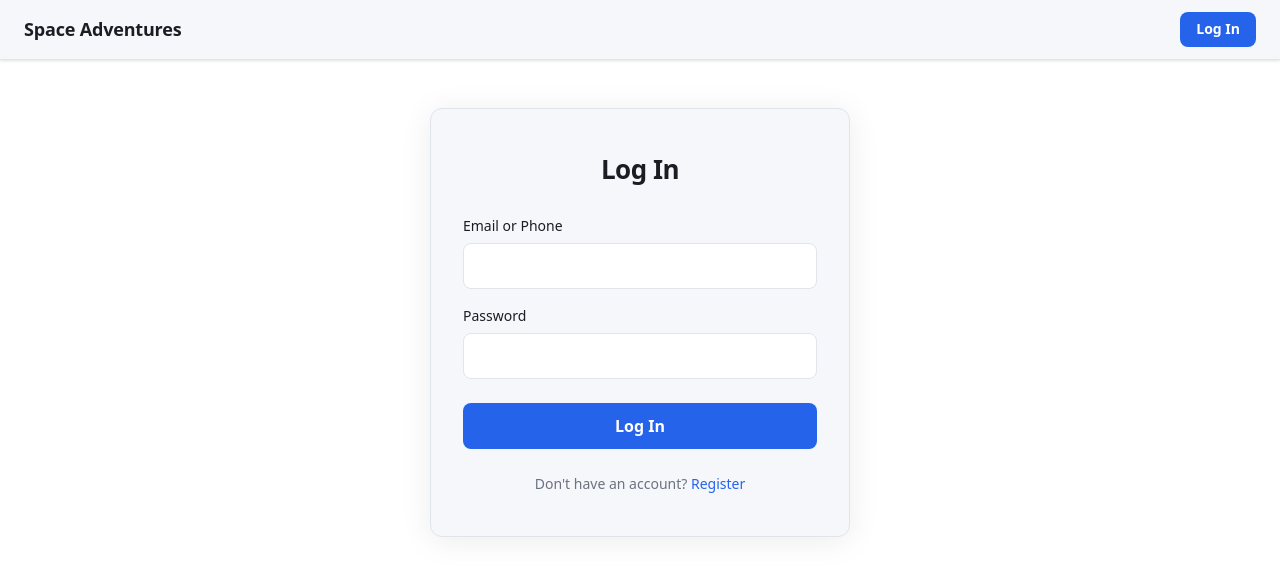
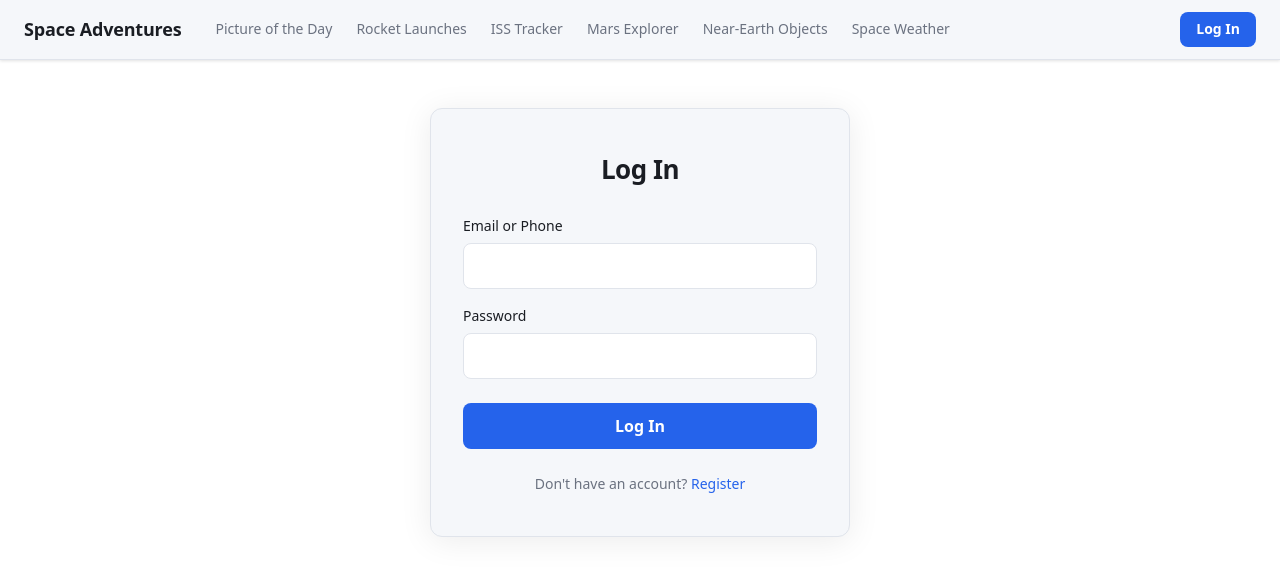
Before and after one commit to Nick-Hillebrand/SpaceAdventures, a React (Vite) app in the folder frontend/: page /login in a window 1280 px wide. Shown: the top 576 px of the page. Built offline with nearby package versions, Linux system fonts and the light colour scheme; no server answers.

Commit message:
Fix Navigation Bar

```diff
--- a/frontend/src/App.tsx
+++ b/frontend/src/App.tsx
@@ -1,4 +1,4 @@
-import { BrowserRouter, Routes, Route } from "react-router-dom";
+import { BrowserRouter, Routes, Route, Navigate } from "react-router-dom";
 import { QueryClient, QueryClientProvider } from "@tanstack/react-query";
 import Navbar from "@/components/Navbar";
 import ErrorBoundary from "@/components/ErrorBoundary";
@@ -7,6 +7,12 @@ import RegisterPage from "@/routes/RegisterPage";
 import AccountPage from "@/routes/AccountPage";
 import ConfirmUnsubscribePage from "@/routes/ConfirmUnsubscribePage";
 import SettingsPage from "@/routes/SettingsPage";
+import ApodPage from "@/routes/ApodPage";
+import IssPage from "@/routes/IssPage";
+import LaunchesPage from "@/routes/LaunchesPage";
+import MarsPage from "@/routes/MarsPage";
+import NeoPage from "@/routes/NeoPage";
+import SpaceWeatherPage from "@/routes/SpaceWeatherPage";
 
 const queryClient = new QueryClient({
   defaultOptions: {
@@ -21,20 +27,18 @@ export default function App() {
         <Navbar />
         <ErrorBoundary>
         <Routes>
+          <Route path="/apod" element={<ApodPage />} />
+          <Route path="/iss" element={<IssPage />} />
+          <Route path="/launches" element={<LaunchesPage />} />
+          <Route path="/mars" element={<MarsPage />} />
+          <Route path="/neo" element={<NeoPage />} />
+          <Route path="/space-weather" element={<SpaceWeatherPage />} />
           <Route path="/login" element={<LoginPage />} />
           <Route path="/register" element={<RegisterPage />} />
           <Route path="/account" element={<AccountPage />} />
           <Route path="/confirm-unsubscribe" element={<ConfirmUnsubscribePage />} />
           <Route path="/settings" element={<SettingsPage />} />
-          <Route
-            path="/"
-            element={
-              <div>
-                <h1>Space Adventures</h1>
-                <p>Scaffold ready.</p>
-              </div>
-            }
-          />
+          <Route path="/" element={<Navigate to="/apod" replace />} />
         </Routes>
         </ErrorBoundary>
       </BrowserRouter>
--- a/frontend/src/components/Navbar.tsx
+++ b/frontend/src/components/Navbar.tsx
@@ -1,5 +1,5 @@
 import { useState } from "react";
-import { Link, useNavigate } from "react-router-dom";
+import { Link, NavLink, useNavigate } from "react-router-dom";
 import { useTranslation } from "react-i18next";
 import { useMe } from "@/hooks/useAuth";
 import { setAccessToken, setRefreshToken } from "@/lib/api";
@@ -26,6 +26,14 @@ export default function Navbar() {
       <Link to="/" className="navbar-brand">
         Space Adventures
       </Link>
+      <div className="navbar-nav">
+        <NavLink to="/apod">{t("nav.apod")}</NavLink>
+        <NavLink to="/launches">{t("nav.launches")}</NavLink>
+        <NavLink to="/iss">{t("nav.iss")}</NavLink>
+        <NavLink to="/mars">{t("nav.mars")}</NavLink>
+        <NavLink to="/neo">{t("nav.neo")}</NavLink>
+        <NavLink to="/space-weather">{t("nav.spaceWeather")}</NavLink>
+      </div>
       <div className="navbar-actions">
         {user ? (
           <div className="navbar-user">
--- a/frontend/src/index.css
+++ b/frontend/src/index.css
@@ -160,6 +160,35 @@ input::placeholder {
 
 .navbar-brand:hover {
   color: var(--color-primary);
+}
+
+.navbar-nav {
+  display: flex;
+  align-items: center;
+  gap: 0.25rem;
+  flex: 1;
+  margin: 0 1.5rem;
+}
+
+.navbar-nav a {
+  padding: 0.375rem 0.625rem;
+  border-radius: var(--radius);
+  font-size: 0.875rem;
+  font-weight: 500;
+  color: var(--color-text-muted);
+  text-decoration: none;
+  white-space: nowrap;
+  transition: color 0.15s, background-color 0.15s;
+}
+
+.navbar-nav a:hover {
+  color: var(--color-text);
+  background: var(--color-bg);
+}
+
+.navbar-nav a.active {
+  color: var(--color-primary);
+  background: color-mix(in srgb, var(--color-primary) 10%, transparent);
 }
 
 .navbar-actions {
```
